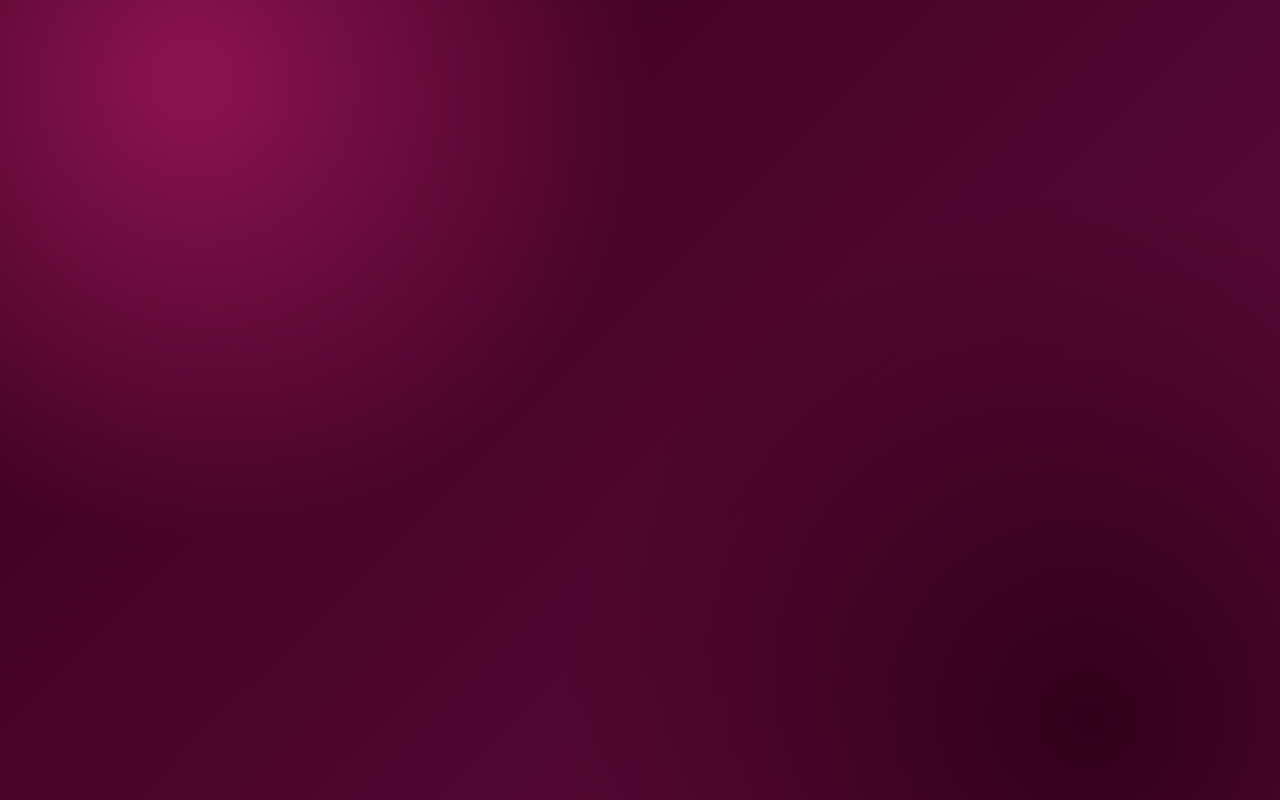
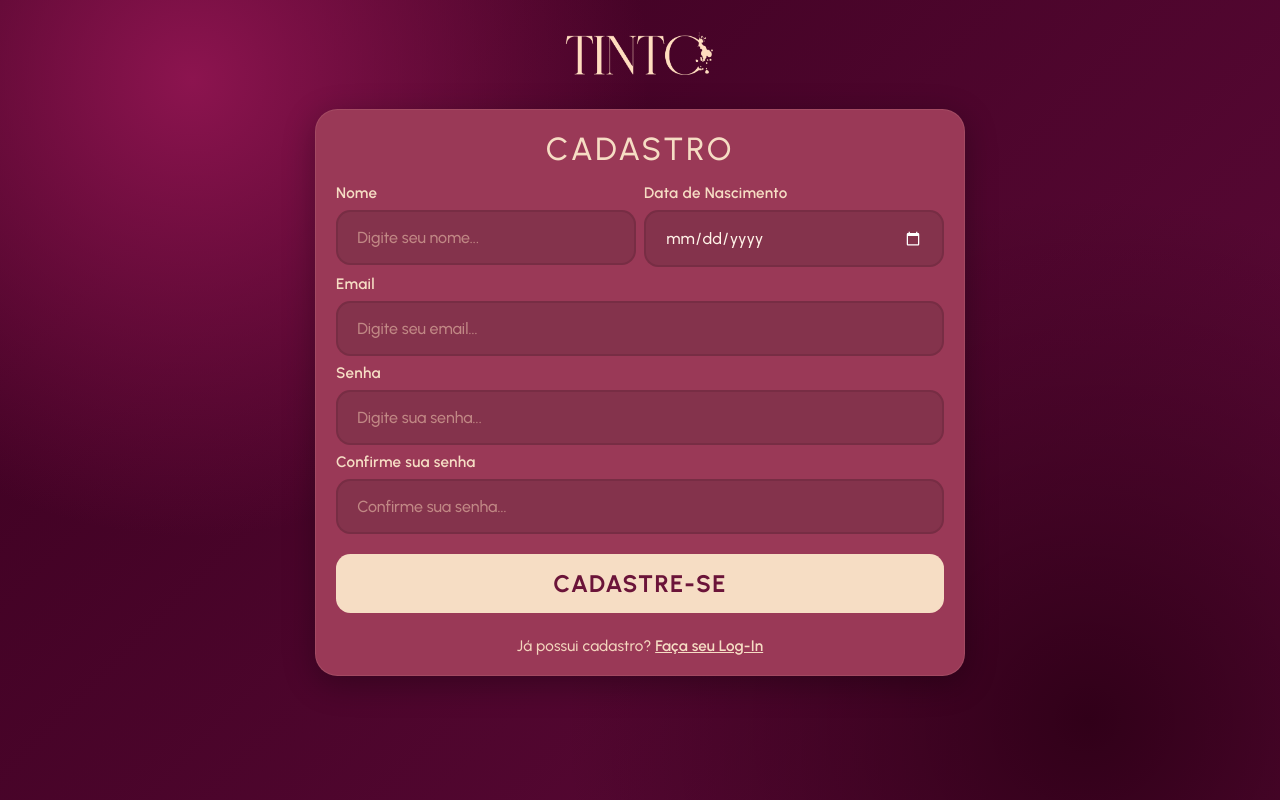
Before and after one commit to Bields190/Tinto, an Angular app in the folder frontend/TintoApp/: page /cadastro in a window 1280 px wide. Before the commit this address led to /. Built offline with nearby package versions, Linux system fonts and the light colour scheme.

Commit message:
Feat: Tela de cadastro meio bixada talvez eu ajeite depois kkkkkk

```diff
--- a/frontend/TintoApp/angular.json
+++ b/frontend/TintoApp/angular.json
@@ -2,7 +2,8 @@
   "$schema": "./node_modules/@angular/cli/lib/config/schema.json",
   "version": 1,
   "cli": {
-    "packageManager": "npm"
+    "packageManager": "npm",
+    "analytics": false
   },
   "newProjectRoot": "projects",
   "projects": {
--- a/frontend/TintoApp/src/app/app.routes.ts
+++ b/frontend/TintoApp/src/app/app.routes.ts
@@ -1,7 +1,9 @@
 import { Routes } from '@angular/router';
 import { LandingPage } from './component/landing-page/landing-page';
+import { Cadastro } from './component/cadastro/cadastro';
 
 export const routes: Routes = [
   { path: '', redirectTo: 'inicio', pathMatch: 'full' },
-  { path: 'inicio', component: LandingPage }
+  { path: 'inicio', component: LandingPage },
+  { path: 'cadastro', component: Cadastro }
 ];
--- /dev/null
+++ b/frontend/TintoApp/src/app/component/cadastro/cadastro.html
@@ -0,0 +1,75 @@
+<section class="cadastro-container">
+  <div class="logo-tinto">
+    <img src="assets/img/Tinto - Areia.png" alt="Logo Tinto">
+  </div>
+
+  <div class="forms">
+    <h1 class="titulo-forms">CADASTRO</h1>
+
+    <form class="forms-itens">
+
+      <div class="campo-grupo">
+        <label for="nome" class="label-campo">Nome</label>
+        <input
+          id="nome"
+          type="text"
+          class="input-padrao"
+          placeholder="Digite seu nome..."
+          required
+        />
+      </div>
+
+      <div class="campo-grupo">
+        <label for="dataNascimento" class="label-campo">Data de Nascimento</label>
+        <input
+          id="dataNascimento"
+          type="date"
+          class="input-padrao"
+          required
+        />
+      </div>
+
+      <div class="campo-grupo">
+        <label for="email" class="label-campo">Email</label>
+        <input
+          id="email"
+          type="email"
+          class="input-padrao"
+          placeholder="Digite seu email..."
+          required
+        />
+      </div>
+
+      <div class="campo-grupo">
+        <label for="senha" class="label-campo">Senha</label>
+        <input
+          id="senha"
+          type="password"
+          class="input-padrao"
+          placeholder="Digite sua senha..."
+          required
+        />
+      </div>
+
+      <div class="campo-grupo">
+        <label for="confirmarSenha" class="label-campo">Confirme sua senha</label>
+        <input
+          id="confirmarSenha"
+          type="password"
+          class="input-padrao"
+          placeholder="Confirme sua senha..."
+          required
+        />
+      </div>
+
+      <button type="submit" class="botao-padrao botao-cadastrar">
+        CADASTRE-SE
+      </button>
+
+      <div class="texto-login">
+        <span>Já possui cadastro? </span>
+        <a href="/login" class="link-login">Faça seu Log-In</a>
+      </div>
+    </form>
+  </div>
+</section>
--- /dev/null
+++ b/frontend/TintoApp/src/app/component/cadastro/cadastro.scss
@@ -0,0 +1,227 @@
+
+.cadastro-container {
+  display: flex;
+  flex-direction: column;
+  align-items: center;
+  justify-content: center;
+  gap: 2rem;
+}
+
+.logo-tinto {
+  width: 100%;
+  max-width: 150px;
+  margin-top: 2rem;
+
+  img {
+    width: 100%;
+    height: auto;
+  }
+}
+
+.forms {
+  width: 100%;
+  max-width: 650px;
+  background: #9A3957;
+
+  border-radius: var(--borda-arredondada-grande);
+  padding: 1.25rem 1.25rem;
+  box-shadow: 0 8px 32px rgba(0, 0, 0, 0.3);
+  border: 1px solid rgba(246, 221, 196, 0.1);
+}
+
+.titulo-forms {
+  font-family: var(--fonte-corpo);
+  font-size: clamp(1rem, 5vw, 2rem);
+  font-weight: 500;
+  letter-spacing: 0.09em;
+  text-align: center;
+  color: var(--cor-creme);
+  margin: 0 0 1rem 0;
+}
+
+.forms-itens {
+  display: grid;
+  grid-template-columns: 1fr 1fr;
+  gap: 0.5rem;
+
+  .campo-grupo:nth-child(n+3) {
+    grid-column: 1 / -1;
+  }
+}
+
+.campo-grupo {
+  display: flex;
+  flex-direction: column;
+  gap: 0.5rem;
+}
+
+.label-campo {
+  font-family: var(--fonte-corpo);
+  font-size: 0.95rem;
+  font-weight: 600;
+  color: var(--cor-creme);
+  letter-spacing: 0.02em;
+}
+
+.input-padrao {
+  padding: 1rem 1.2rem;
+  border-radius: var(--borda-arredondada-media);
+  border: 2px solid #772D44;
+  background-color: #84334C;
+  color: var(--cor-texto-claro);
+  font-family: var(--fonte-corpo);
+  font-size: 1rem;
+  font-weight: 500;
+  transition: all 200ms ease;
+  backdrop-filter: blur(5px);
+
+  &::placeholder {
+    color: #C18885;
+  }
+
+  &:focus {
+    outline: none;
+    border-color: var(--cor-creme);
+    background-color: #66273b;
+  }
+
+  &:hover:not(:focus) {
+    border-color: var(--cor-creme);
+  }
+
+  &[type='date'] {
+    color-scheme: light;
+
+    &::-webkit-calendar-picker-indicator {
+      filter: invert(1) brightness(1.2);
+      cursor: pointer;
+    }
+  }
+}
+
+.input-padrao:disabled {
+  opacity: 0.6;
+  cursor: not-allowed;
+}
+
+.mensagem-erro {
+  font-family: var(--fonte-corpo);
+  font-size: 0.85rem;
+  font-weight: 500;
+  color: #ff6b6b;
+  letter-spacing: 0.01em;
+  margin-top: -0.3rem;
+  animation: slideDown 200ms ease;
+}
+
+.botao-cadastrar {
+  margin-top: 0.75rem;
+  margin-bottom: 1rem;
+  width: 100%;
+  min-width: unset;
+  padding: 0.75rem 0.75rem;
+  font-size: 1.5rem;
+  text-transform: uppercase;
+  letter-spacing: 0.05em;
+  transition: all 200ms ease;
+  grid-column: 1 / -1;
+
+  &:disabled {
+    opacity: 0.6;
+    cursor: not-allowed;
+  }
+}
+
+.texto-login {
+  text-align: center;
+  font-family: var(--fonte-corpo);
+  font-size: 0.95rem;
+  font-weight: 500;
+  color: var(--cor-texto-suave);
+  letter-spacing: 0.01em;
+  grid-column: 1 / -1;
+
+  .link-login {
+    color: var(--cor-creme);
+    text-decoration: underline;
+    font-weight: 600;
+    transition: all 180ms ease;
+
+    &:hover {
+      color: var(--cor-creme-escuro);
+      text-decoration-thickness: 2px;
+    }
+
+    &:focus-visible {
+      outline: 2px solid var(--cor-creme);
+      outline-offset: 2px;
+      border-radius: 0.25rem;
+    }
+  }
+}
+
+/* Responsividade */
+@media (max-width: 768px) {
+  .formulario-wrapper {
+    padding: 2rem 1.5rem;
+    margin-inline: auto;
+    width: calc(100% - 1rem);
+  }
+
+  .titulo-formulario {
+    font-size: 1.8rem;
+    margin-bottom: 1.5rem;
+  }
+
+  .input-padrao {
+    font-size: 16px; /* Previne zoom em iOS */
+    padding: 0.9rem 1rem;
+  }
+
+  .botao-cadastrar {
+    padding: 0.9rem 1.5rem;
+    font-size: 1.3rem;
+  }
+
+  .campo-grupo {
+    gap: 0.4rem;
+  }
+}
+
+@media (max-width: 480px) {
+  .cadastro-container {
+    gap: 1.5rem;
+  }
+
+  .formulario-wrapper {
+    border-radius: 1.2rem;
+    padding: 1.5rem 1rem;
+    max-width: 100%;
+  }
+
+  .titulo-formulario {
+    font-size: 1.5rem;
+  }
+
+  .label-campo {
+    font-size: 0.85rem;
+  }
+
+  .input-padrao {
+    padding: 0.85rem 0.9rem;
+    font-size: 16px;
+  }
+
+  .botao-cadastrar {
+    padding: 0.85rem 1.2rem;
+    font-size: 1.1rem;
+  }
+
+  .mensagem-erro {
+    font-size: 0.8rem;
+  }
+
+  .texto-login {
+    font-size: 0.85rem;
+  }
+}
--- a/frontend/TintoApp/src/styles/base-paginas.scss
+++ b/frontend/TintoApp/src/styles/base-paginas.scss
@@ -65,9 +65,9 @@ img {
   min-width: 10.5rem;
   padding: 0.85rem 1.7rem;
   border-radius: 0.9rem;
-  border: 1px solid transparent;
+  border: 3px solid transparent;
   background-color: var(--cor-creme);
-  color: var(--cor-vinho-escuro);
+  color: #6B1439;
   font-family: var(--fonte-corpo);
   font-size: 1.75rem;
   font-weight: 700;
@@ -78,24 +78,10 @@ img {
 }
 
 .botao-padrao:hover {
-  transform: translateY(-2px);
-  box-shadow: 0 10px 22px rgb(32 7 19 / 32%);
-  filter: brightness(1.02);
-}
-
-.botao-padrao:active {
-  transform: translateY(0);
-}
-
-.botao-padrao:focus-visible {
-  outline: 2px solid var(--cor-creme);
-  outline-offset: 2px;
-}
-
-.botao-padrao--contorno {
-  background: transparent;
-  border-color: var(--cor-creme);
+  background-color: #9A3957;
   color: var(--cor-creme);
+  border: 3px solid var(--cor-creme);
+  transition: none;
 }
 
 .titulo-pagina {
```
Also changed, not shown: frontend/TintoApp/src/app/component/cadastro/cadastro.ts (added, +10 -0 lines), 2 other files (tests, documents, lock files or other folders).
